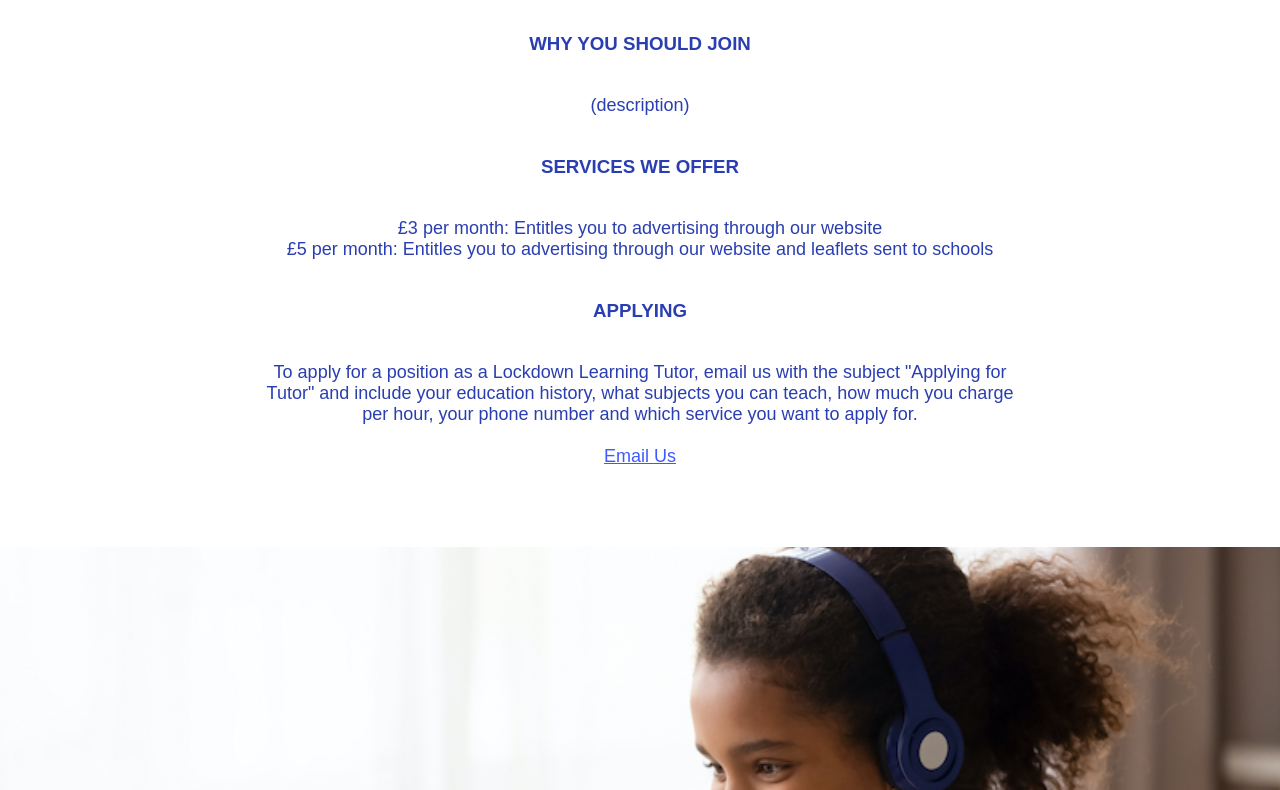
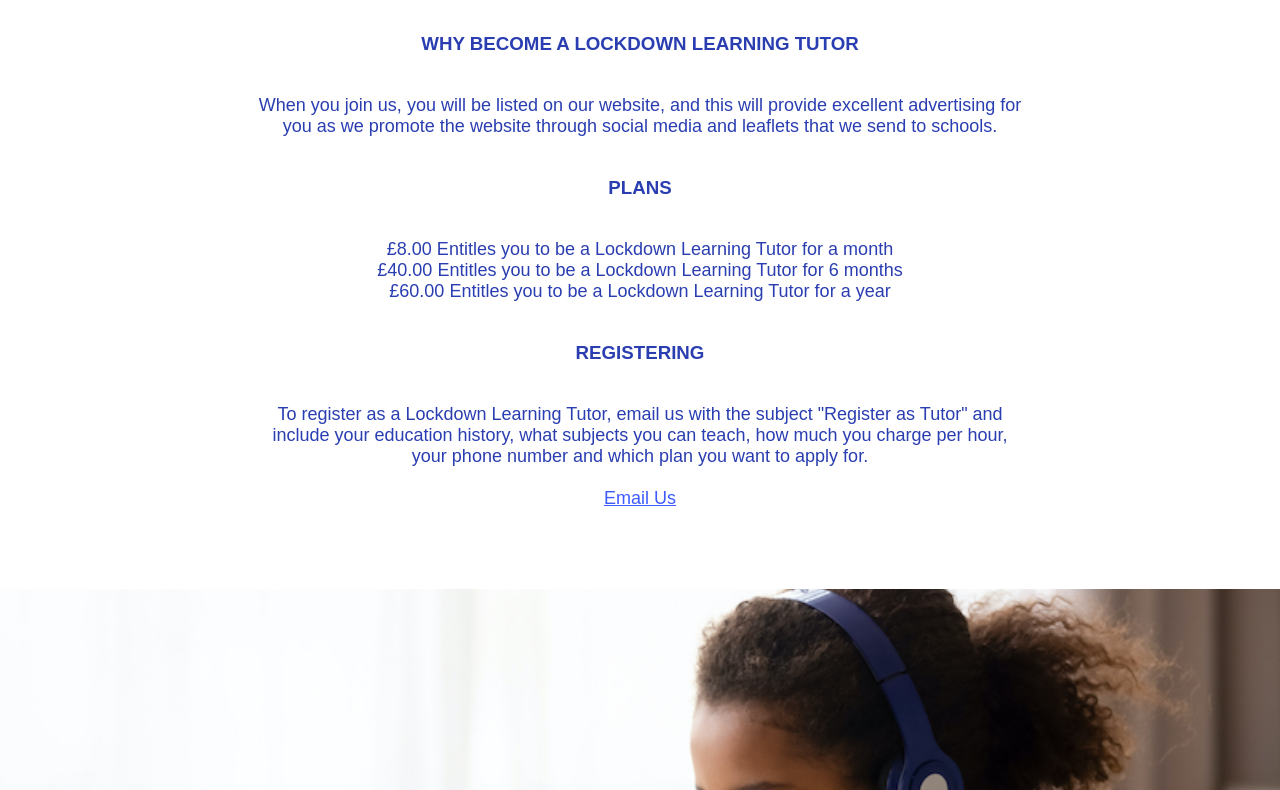
Before and after one commit to calebtham/lockdownlearning, a website: page public/Register/index.html in a window 1280 px wide. Shown: the part 244-1034 px from the top of the page. Drawn offline with Linux system fonts and the light colour scheme.

Commit message:
changed apply to register

```diff
--- a/public/Apply/index.html
+++ b/public/Register/index.html
@@ -33,22 +33,24 @@
         <div class=medspacer></div>
 
         <div class=center>
-            <h1>APPLY</h1>
+            <h1>REGISTER</h1>
             <div class=smallspacer></div>
             <div class=constrict>
-                <h3>WHY YOU SHOULD JOIN</h3>
+                <h3>WHY BECOME A LOCKDOWN LEARNING TUTOR</h3>
                 <div class=smallspacer></div>
-                <p>(description)</p>
+                <p>When you join us, you will be listed on our website, and this will provide excellent advertising for you as we promote the website through social media and leaflets that we send to schools.
+                </p>
                 <div class=smallspacer></div>
-                <h3>SERVICES WE OFFER</h3>
+                <h3>PLANS</h3>
                 <div class=smallspacer></div>
-                <p>£3 per month: Entitles you to advertising through our website <br>
-                    £5 per month: Entitles you to advertising through our website and leaflets sent to schools</p>
+                <p>£8.00 Entitles you to be a Lockdown Learning Tutor for <bold>a month</bold></p>
+                <p>£40.00 Entitles you to be a Lockdown Learning Tutor for <bold>6 months</bold></p>
+                <p>£60.00 Entitles you to be a Lockdown Learning Tutor for <bold>a year</bold></p>
                 <div class=smallspacer></div>
-                <h3>APPLYING</h3>
+                <h3>REGISTERING</h3>
                 <div class=smallspacer></div>
                 <p>
-                    To apply for a position as a Lockdown Learning Tutor, email us with the subject "Applying for Tutor" and include your education history, what subjects you can teach, how much you charge per hour, your phone number and which service you want to apply for. <br> <br>
+                    To register as a Lockdown Learning Tutor, email us with the subject "Register as Tutor" and include your education history, what subjects you can teach, how much you charge per hour, your phone number and which plan you want to apply for. <br> <br>
                     <a href="mailto: learninglockdowntutoring@gmail.com">Email Us</a>
                 </p>
             </div>
```
Also changed, not shown: public/About/index.html (+2 -2 lines), public/Contact/index.html (+1 -1 lines), public/index.html (+1 -1 lines).
